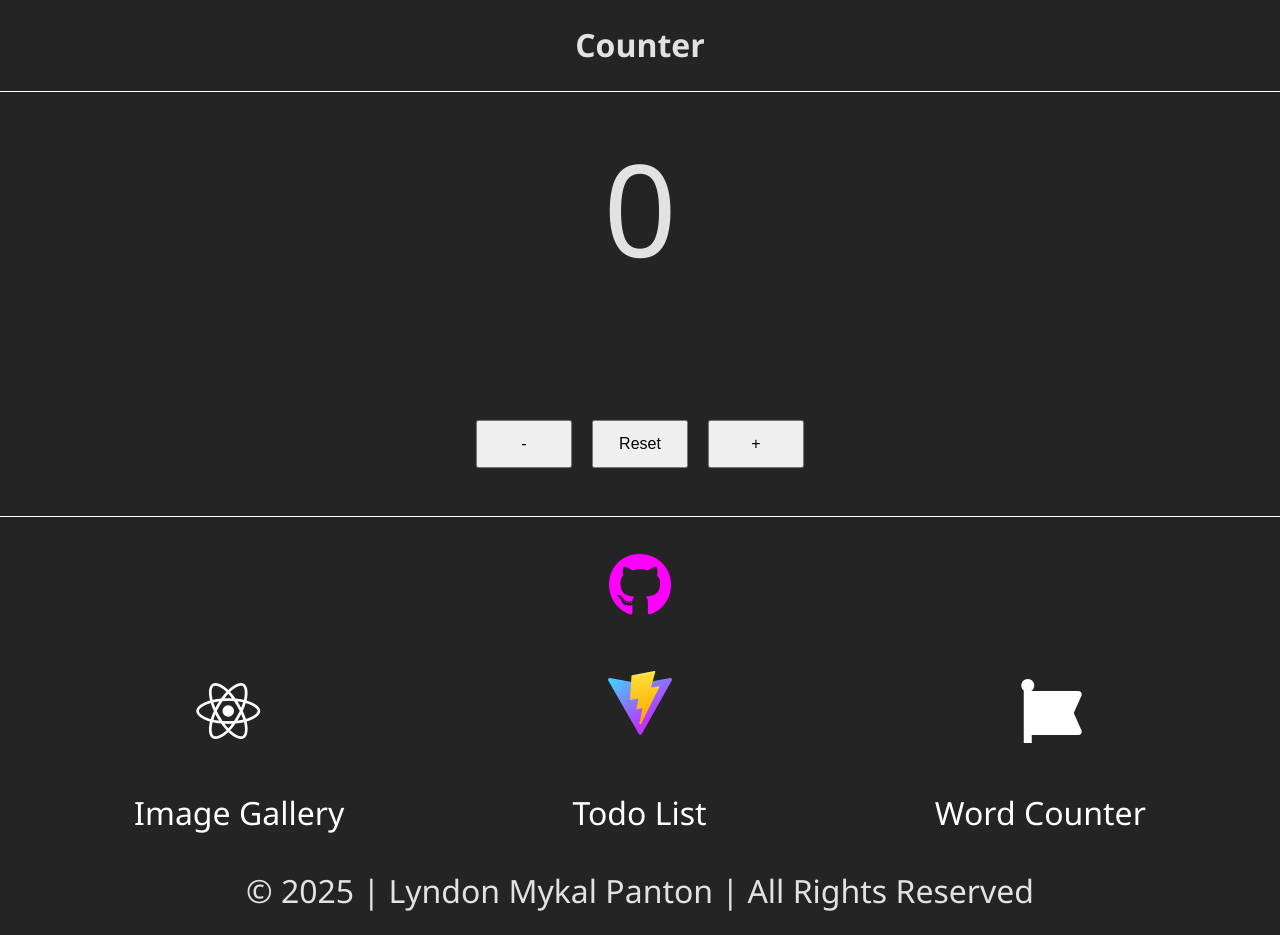
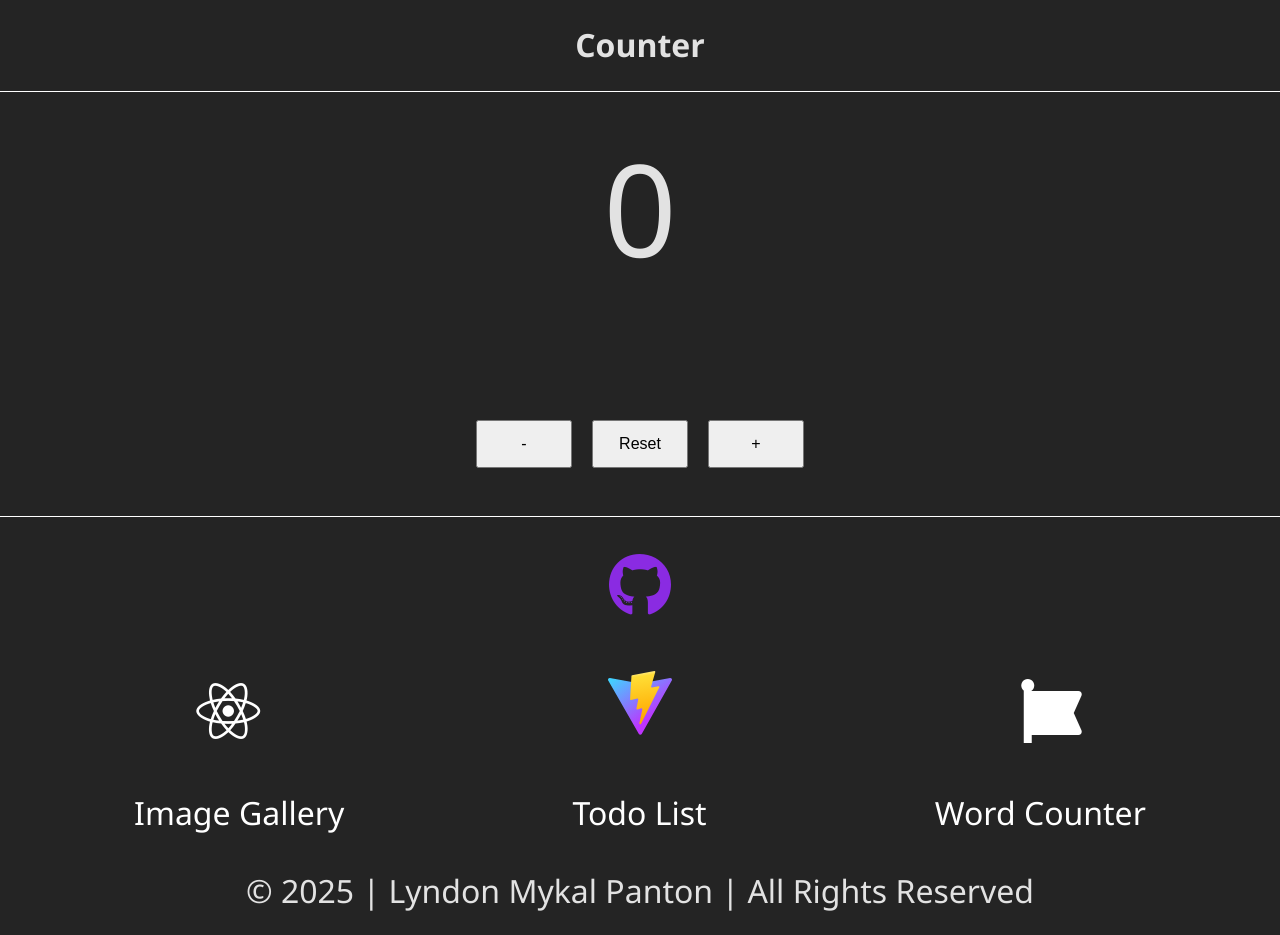
Before and after one commit to lyndonpanton/counter, a React (Vite) app in the folder react-app/: page / in a window 1280 px wide. In both pictures the pointer is over the link 640 px from the left and 584 px from the top of the page. Built offline with nearby package versions, Linux system fonts and the light colour scheme.

Commit message:
Changed icon hover styling

```diff
--- a/react-app/src/components/css/ExternalLinks.css
+++ b/react-app/src/components/css/ExternalLinks.css
@@ -24,7 +24,7 @@
 }
 
 .social-icon-github:hover {
-    color: magenta;
+    color: blueviolet;
 }
 
 .technology-icon-fontawesome:hover {
```
